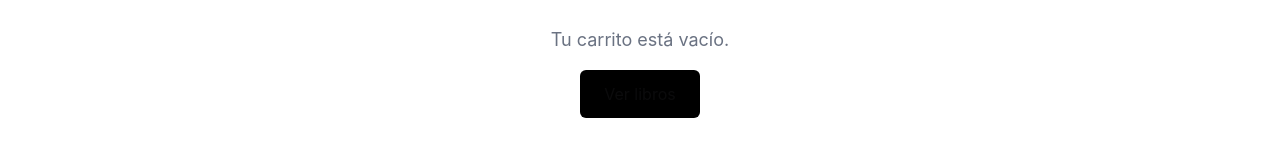
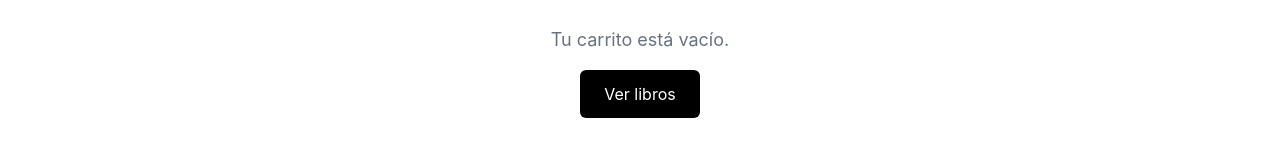
Before and after one commit to julianemilio/editorial-site, a Next.js app: page /carrito in a window 1280 px wide. Shown: the part 287-455 px from the top of the page. Built offline with nearby package versions, Linux system fonts and the light colour scheme.

Commit message:
pagos terminado

```diff
--- a/app/carrito/page.tsx
+++ b/app/carrito/page.tsx
@@ -17,7 +17,7 @@ export default function CartPage() {
             <p className="text-gray-500 text-lg mb-4">Tu carrito está vacío.</p>
             <Link
               href="/libros"
-              className="inline-block bg-black text-white px-6 py-3 rounded-md hover:bg-gray-800 transition"
+              className="inline-block bg-black text-white! px-6 py-3 rounded-md hover:bg-gray-800 transition"
             >
               Ver libros
             </Link>
```
